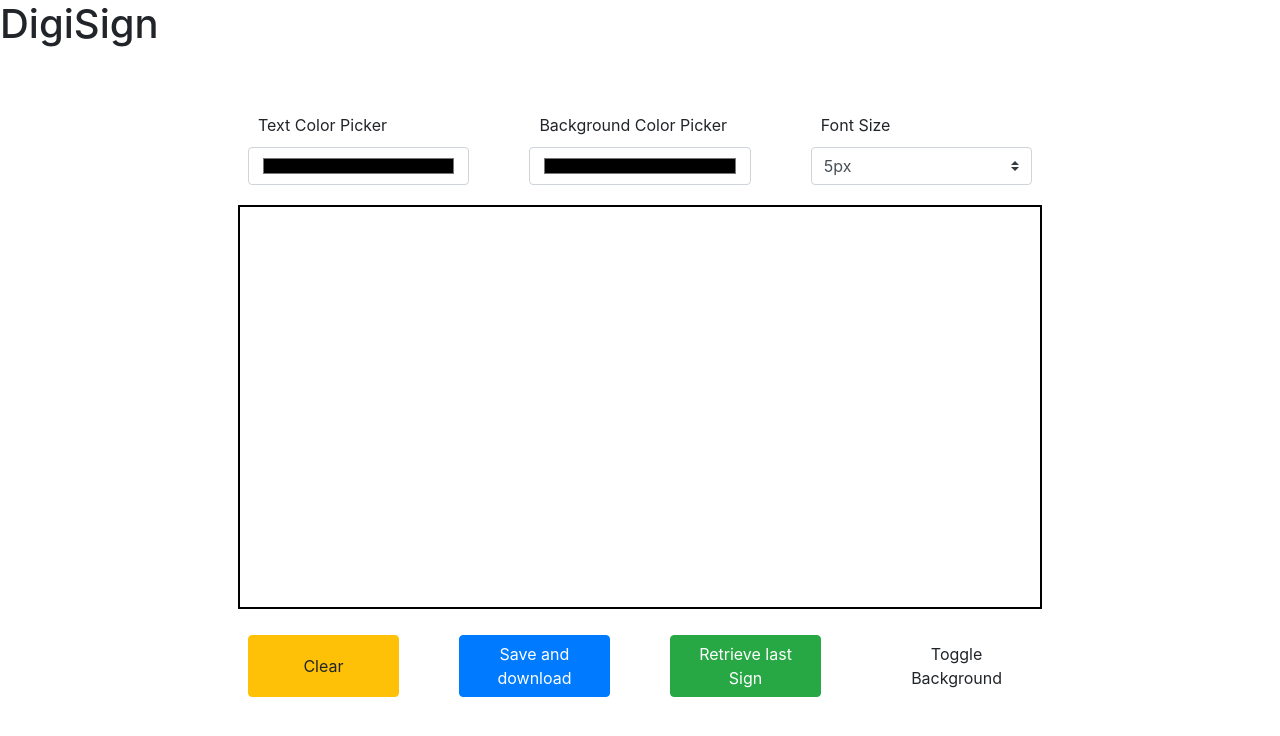
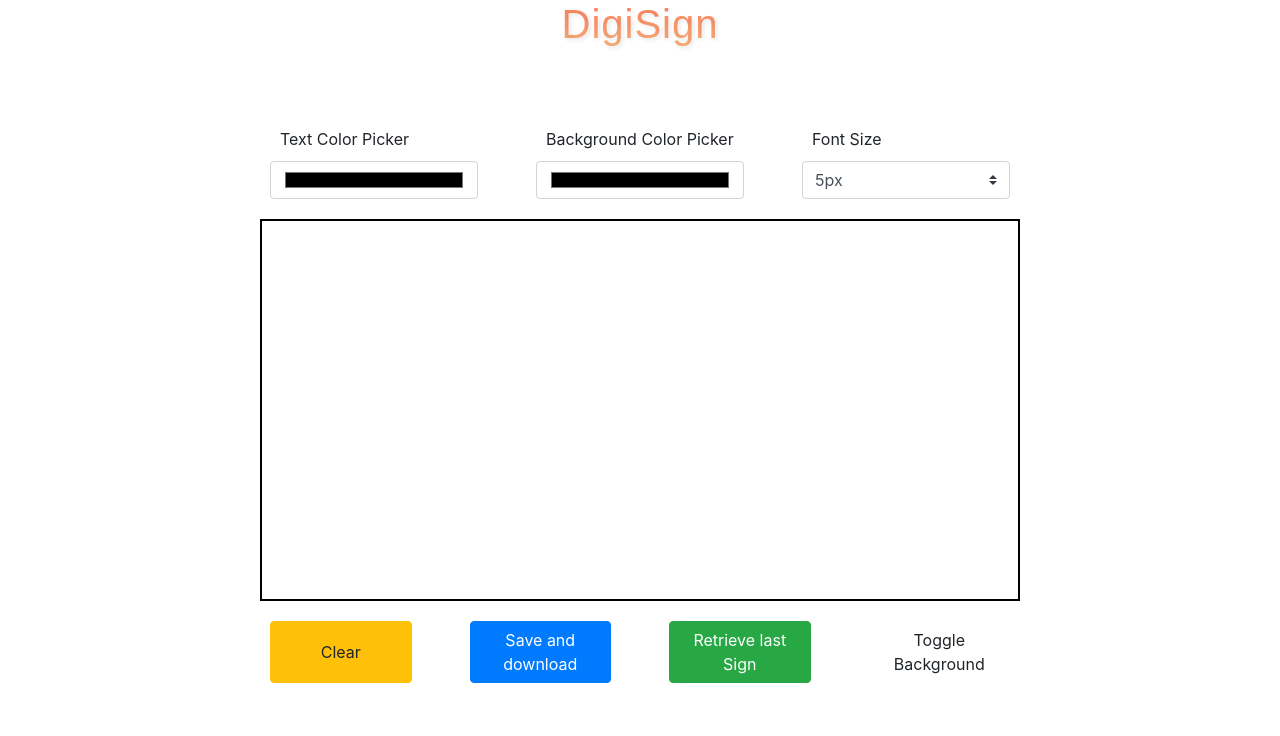
Before and after one commit to itzKalki/DigiSign, a plain HTML site: page index.html in a window 1280 px wide. Drawn offline with nearby package versions, Linux system fonts and the light colour scheme.

Commit message:
Initial commit

```diff
--- a/index.html
+++ b/index.html
@@ -5,7 +5,6 @@
     <meta name="viewport" content="width=device-width, initial-scale=1.0" />
     <title>DigiSign</title>
     <style>
-      h1 {
       h1 {
         font-size: 3rem; /* Large font size */
         font-weight: bold; /* Bold text */
@@ -15,24 +14,30 @@
         text-shadow: 2px 2px 4px rgba(0, 0, 0, 0.1); /* Subtle text shadow */
         letter-spacing: 1px; /* Increase letter spacing */
         font-family: "Arial", sans-serif; /* Font family */
-          background: -webkit-linear-gradient(
-            #ff7e5f,
-            #feb47b
-          ); /* Gradient text color */
+        background: -webkit-linear-gradient(#ff7e5f, #feb47b); /* Gradient text color */
         -webkit-background-clip: text;
         -webkit-text-fill-color: transparent;
       }
-      }
+
       .main {
         position: absolute;
         top: 50%;
         left: 50%;
         transform: translate(-50%, -50%);
+        width: 100%;
+        max-width: 800px;
+        padding: 20px;
+        box-sizing: border-box;
       }
+
       canvas {
         border: 2px solid black;
         background-color: #ffffff; /* Initial canvas background color */
+        display: block;
+        margin: 0 auto;
+        max-width: 100%;
       }
+
       .top,
       .bottom {
         display: flex;
@@ -41,32 +46,39 @@
         gap: 5%;
         margin: 10px 0 10px 0;
       }
+
       .block,
       input,
       select,
       button {
         width: 80%;
       }
+
       .bottom > button {
         margin: 10px;
       }
+
       .top > .block {
         margin: 10px;
       }
+
       .block > p {
         margin: 10px;
         width: 100%;
       }
+
       .btn {
         padding: 10px 20px;
         font-size: 16px;
         cursor: pointer;
       }
+
       body {
         transition: background-color 0.3s ease;
         background-color: #ffffff; /* Initial background color */
         color: #333333; /* Default text color */
       }
+
       .dark-mode {
         background-color: #000000; /* Dark mode background color */
         color: #ffffff; /* Dark mode text color */
```
Lines whose indentation alone changed are shown as unchanged.
